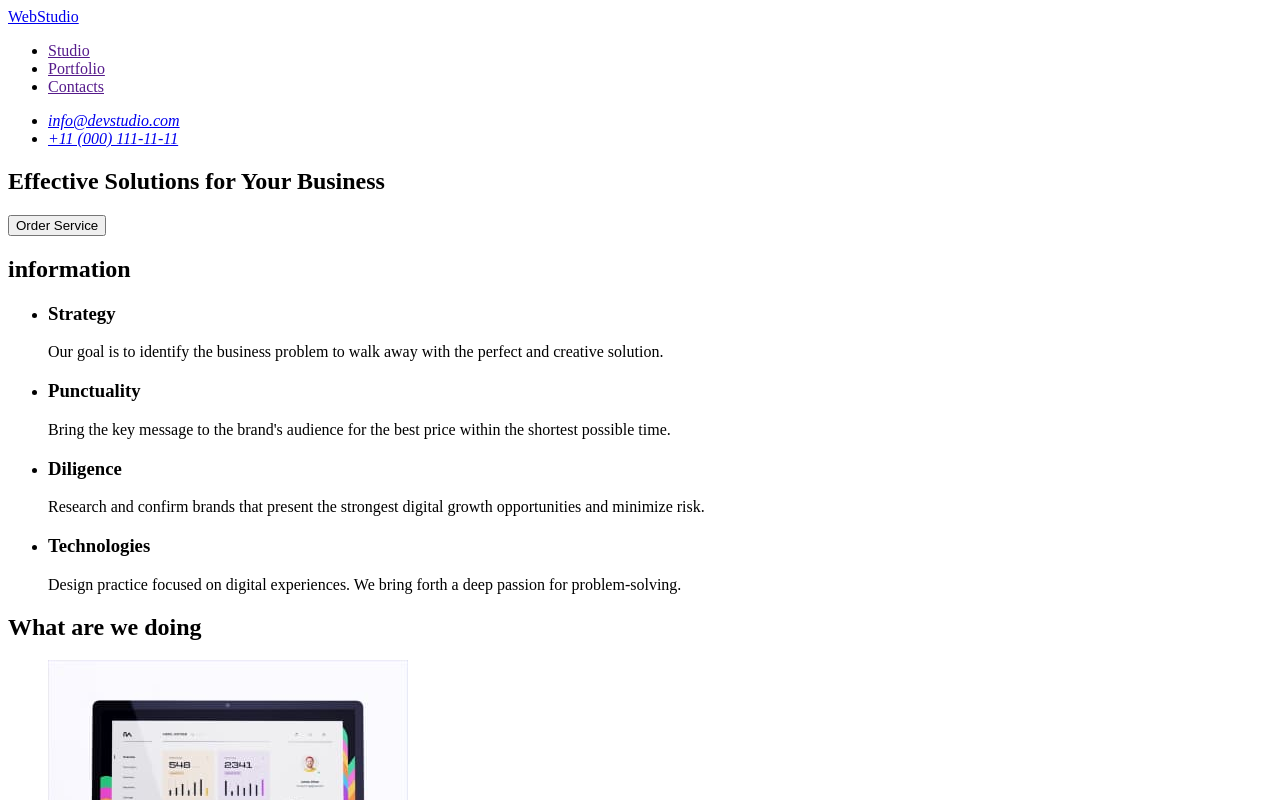
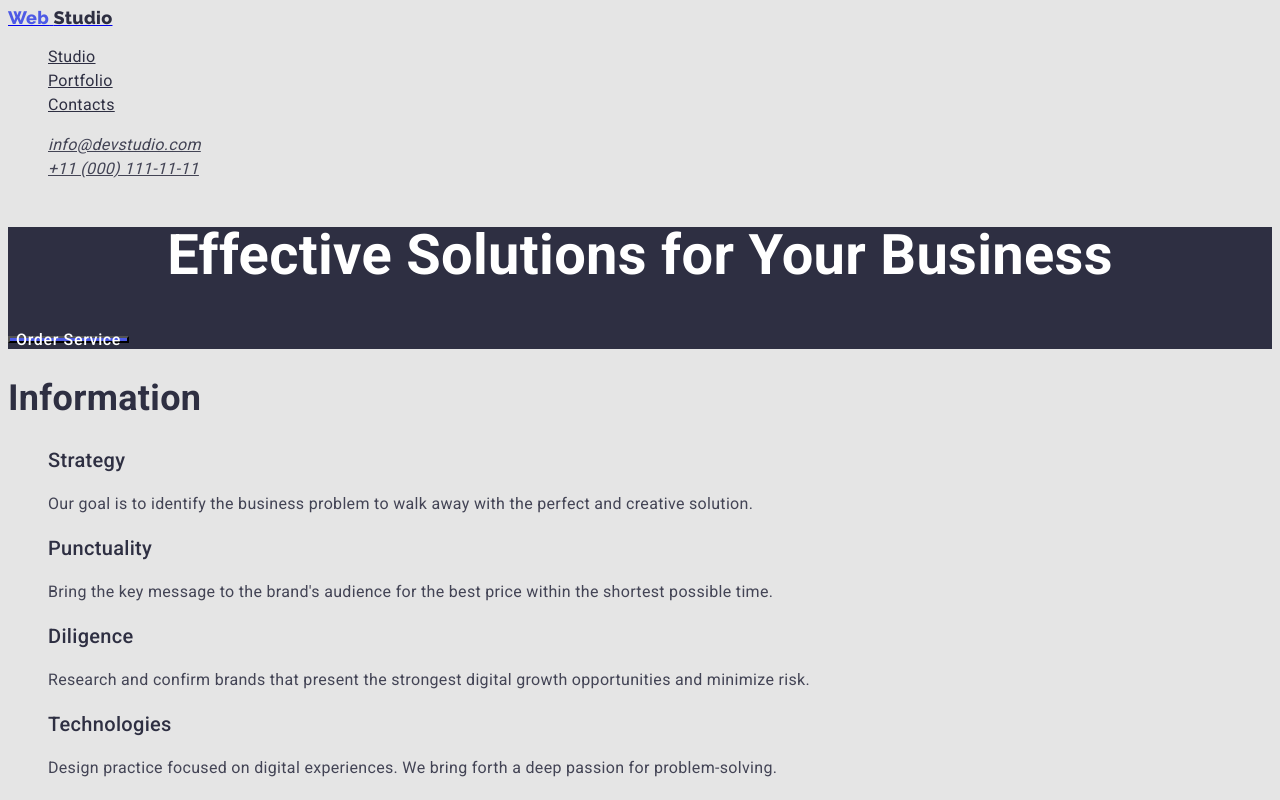
Before and after one commit to Martaran16/goit-homework-02, a plain HTML site: page index.html in a window 1280 px wide. Shown: the top 800 px of the page. Drawn offline with Linux system fonts and the light colour scheme.

Commit message:
portfolio.html,css

```diff
--- /dev/null
+++ b/css/styles.css
@@ -0,0 +1,121 @@
+body {
+  background-color: #e5e5e5;
+  color: #434455;
+  font-family: roboto, sans-serif;
+  letter-spacing: 0.02em;
+}
+ul {
+  list-style: none;
+}
+button {
+  font-family: inherit;
+}
+
+/* webstudio*/
+
+.logo {
+  font-family: Raleway;
+  font-size: 18px;
+  line-height: 1.16;
+  letter-spacing: 3%;
+}
+.title-web {
+  color: #4d5ae5;
+}
+.title-studio {
+  color: #2e2f42;
+}
+/* nawigation */
+.site-nav .link {
+  color: #2e2f42;
+
+  font-family: inherit;
+  font-size: 16px;
+  line-height: 1.5;
+}
+
+.site-nav:hover,
+.site-nav:focus {
+  color: #4d5ae5;
+}
+
+/* address */
+.outh-nav .link {
+  color: #434455;
+
+  font-style: Regular;
+  font-size: 16px;
+  line-height: 1.5;
+}
+
+.outh-nav:hover,
+.outh-nav:focus {
+  color: #4d5ae5;
+}
+/* hero */
+.box {
+  background-color: #2e2f42;
+}
+.box .subject {
+  color: #ffffff;
+
+  font-weight: 700;
+  font-size: 56px;
+  line-height: 1;
+  text-align: center;
+}
+/* btn */
+.box .link {
+  background-color: #4d5ae5;
+  color: #ffffff;
+
+  font-weight: 500;
+  font-size: 16px;
+  line-height: 1.5px;
+  letter-spacing: 0.04em;
+}
+
+.box .link:hover,
+.link:focus {
+  background-color: #404bbf;
+  color: #ffffff;
+}
+
+/* section */
+
+.section-title {
+  color: #2e2f42;
+  font-weight: 700;
+  font-size: 36px;
+  line-height: 1.1;
+  text-transform: capitalize;
+}
+
+.section-subtitle {
+  color: #2e2f42;
+  font-family: "Roboto";
+  font-style: normal;
+  font-weight: 500;
+  font-size: 20px;
+  line-height: 1.2;
+}
+.section-name {
+  background-color: #f4f4fd;
+}
+
+.section-feature {
+  font-size: 16px;
+  line-height: 1.5;
+}
+/* footer */
+.box .box-web {
+  color: #4d5ae5;
+}
+.box .box-studio {
+  color: #f4f4fd;
+}
+.box .box-text {
+  color: #f4f4fd;
+  font-size: 16px;
+  line-height: 1.5;
+}
--- a/index.html
+++ b/index.html
@@ -5,68 +5,83 @@
     <meta http-equiv="X-UA-Compatible" content="IE=edge" />
     <meta name="viewport" content="width=device-width, initial-scale=1.0" />
     <title>Web Studio</title>
+    <link
+      href="https://fonts.googleapis.com/css2?family=Raleway:wght@800&family=Roboto:wght@400;500;700&display=swap"
+      rel="stylesheet"
+    />
+    <link rel="stylesheet" href="./css/styles.css" />
   </head>
   <body>
     <!-- top-line -->
     <header>
       <nav>
-        <a href="./index.html">WebStudio</a>
-        <ul>
-          <li><a href="">Studio</a></li>
-          <li><a href="">Portfolio</a></li>
-          <li><a href="">Contacts</a></li>
+        <a href="./index.html" class="logo">
+          <span class="title-web">Web</span>
+          <span class="title-studio">Studio</span>
+        </a>
+
+        <ul class="site-nav list">
+          <li><a href="" class="site-nav link">Studio</a></li>
+          <li>
+            <a href="./portfolio.html" class="site-nav link">Portfolio</a>
+          </li>
+          <li><a href="" class="site-nav link">Contacts</a></li>
         </ul>
       </nav>
 
       <address>
-        <ul>
+        <ul class="outh-nav">
           <li>
             <!-- link address mail  -->
-            <a href="mailto:info@devstudio.com">info@devstudio.com</a>
+            <a href="mailto:info@devstudio.com" class="outh-nav link"
+              >info@devstudio.com</a
+            >
           </li>
           <li>
             <!-- link namber telephone -->
-            <a href="tel:+110001111111">+11 (000) 111-11-11</a>
+            <a href="tel:+110001111111" class="outh-nav link"
+              >+11 (000) 111-11-11</a
+            >
           </li>
         </ul>
       </address>
     </header>
 
     <main>
-      <!-- black window -->
-      <section>
-        <h1>Effective Solutions for Your Business</h1>
-        <button type="button">Order Service</button>
+      <!-- hero -->
+      <section class="box">
+        <h1 class="subject">Effective Solutions for Your Business</h1>
+        <button type="button" class="link">Order Service</button>
       </section>
 
       <!-- section2 -->
-      <section>
-        <h2>information</h2>
+      <section class="section">
+        <h2 class="section-title">information</h2>
         <ul>
           <li>
-            <h3>Strategy</h3>
-            <p>
+            <h3 class="section-subtitle">Strategy</h3>
+            <p class="section-feature">
               Our goal is to identify the business problem to walk away with the
               perfect and creative solution.
             </p>
           </li>
           <li>
-            <h3>Punctuality</h3>
-            <p>
+            <h3 class="section-subtitle">Punctuality</h3>
+            <p class="section-feature">
               Bring the key message to the brand's audience for the best price
               within the shortest possible time.
             </p>
           </li>
           <li>
-            <h3>Diligence</h3>
-            <p>
+            <h3 class="section-subtitle">Diligence</h3>
+            <p class="section-feature">
               Research and confirm brands that present the strongest digital
               growth opportunities and minimize risk.
             </p>
           </li>
           <li>
-            <h3>Technologies</h3>
-            <p>
+            <h3 class="section-subtitle">Technologies</h3>
+            <p class="section-feature">
               Design practice focused on digital experiences. We bring forth a
               deep passion for problem-solving.
             </p>
@@ -75,8 +90,8 @@
       </section>
 
       <!-- section3 -->
-      <section>
-        <h2>What are we doing</h2>
+      <section class="section">
+        <h2 class="section-title">What are we doing</h2>
         <ul>
           <li>
             <img
@@ -100,8 +115,8 @@
       </section>
 
       <!-- section4 -->
-      <section>
-        <h2>Our Team</h2>
+      <section class="section-name">
+        <h2 class="section-title">Our Team</h2>
         <ul>
           <li>
             <img
@@ -110,13 +125,13 @@
               width="264"
             />
 
-            <h3>Mark Guerrero</h3>
-            <p>Product Designer</p>
+            <h3 class="section-subtitle">Mark Guerrero</h3>
+            <p class="section-feature">Product Designer</p>
           </li>
           <li>
             <img src="./images/tom-ford-img.jpg" alt="Tom Ford" width="264" />
-            <h3>Tom Ford</h3>
-            <p>Frontend Developer</p>
+            <h3 class="section-subtitle">Tom Ford</h3>
+            <p class="section-feature">Frontend Developer</p>
           </li>
           <li>
             <img
@@ -124,8 +139,8 @@
               alt="Camila Garcia"
               width="264"
             />
-            <h3>Camila Garcia</h3>
-            <p>Marketing</p>
+            <h3 class="section-subtitle">Camila Garcia</h3>
+            <p class="section-feature">Marketing</p>
           </li>
           <li>
             <img
@@ -133,16 +148,19 @@
               alt="Daniel Wilson"
               width="264"
             />
-            <h3>Daniel Wilson</h3>
+            <h3 class="section-subtitle">Daniel Wilson</h3>
             <p>UI Designer</p>
           </li>
         </ul>
       </section>
     </main>
 
-    <footer>
-      <a href="./index.html">WebStudio</a>
-      <p>
+    <footer class="box">
+      <a href="./index.html" class="logo">
+        <span class="box-web">Web</span>
+        <span class="box-studio">Studio</span>
+      </a>
+      <p class="box-text">
         Increase the flow of customers and sales for your business with digital
         marketing & growth solutions.
       </p>
```
Also changed, not shown: portfolio.html (added, +135 -0 lines), images/banking.jpg (added), images/cashless.jpg (added), images/fresh.jpg (added), images/instadram.jpg (added), images/meditation.jpg (added), images/online.jpg (added), images/organic.jpg (added), images/skreenillustrations.jpg (added), images/taxi.jpg (added).
